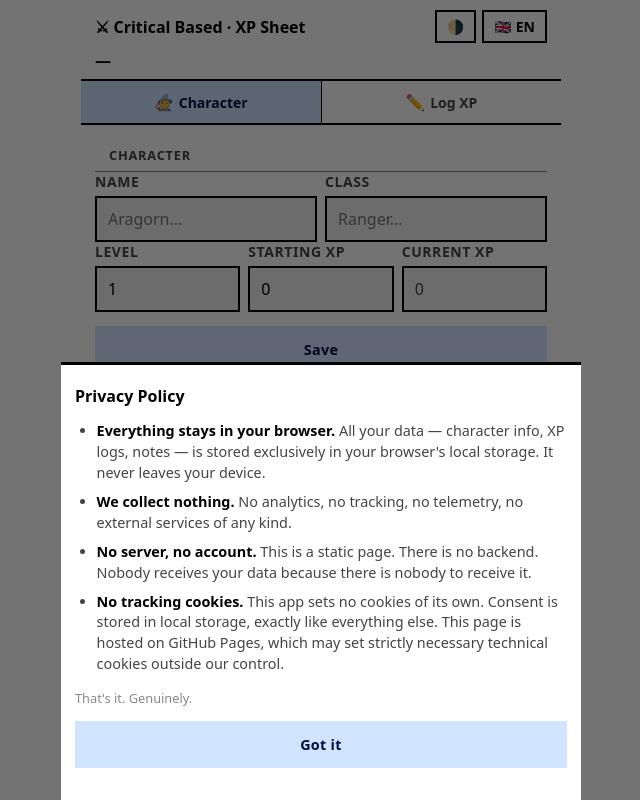
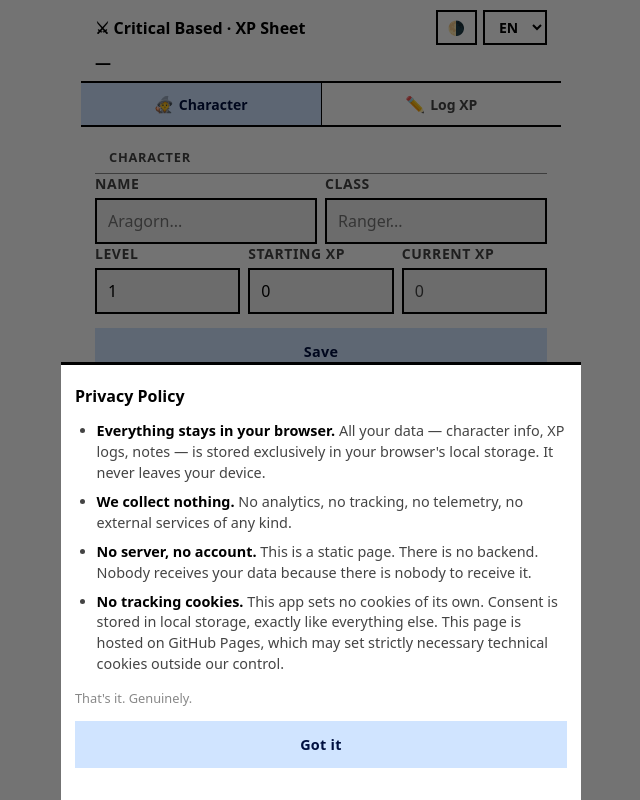
Before and after one commit to tntimo/crit-xp-sheet, a website: page index.html in a window 1280 px wide. Shown: the whole page, without its empty margins (319-959 px from the left). Drawn offline with nearby package versions, Linux system fonts and the light colour scheme.

Commit message:
languages dropdown

```diff
--- a/app.js
+++ b/app.js
@@ -193,10 +193,8 @@ function app() {
 
     T(k) { return (STRINGS[this.lang] || STRINGS.en)[k] || k; },
 
-    get langFlag() { return { en:'🇬🇧', it:'🇮🇹' }[this.lang]; },
-
-    toggleLang() {
-      this.lang = this.lang === 'en' ? 'it' : 'en';
+    setLang(code) {
+      this.lang = STRINGS[code] ? code : 'en';
       localStorage.setItem('cb_lang', this.lang);
     },
 
--- a/index.html
+++ b/index.html
@@ -22,10 +22,10 @@
       <h1>&#9876; Critical Based &middot; XP Sheet</h1>
       <div style="display:flex;gap:6px;">
         <button class="lang-btn" @click="cycleTheme()" x-text="themeIcon" title="Toggle theme"></button>
-        <button class="lang-btn" @click="toggleLang()">
-          <span x-text="langFlag"></span>
-          <span x-text="lang.toUpperCase()"></span>
-        </button>
+        <select class="lang-btn" @change="setLang($event.target.value)" :value="lang">
+          <option value="en">EN</option>
+          <option value="it">IT</option>
+        </select>
       </div>
     </div>
     <div class="char-strip">
--- a/style.css
+++ b/style.css
@@ -102,7 +102,7 @@ body { font-family: var(--font); font-size: 18px; background: var(--bg); color:
 header { background: var(--bg); border-bottom: 2px solid var(--border); padding: 10px 14px 8px; position: sticky; top: 0; z-index: 100; }
 .header-top { display: flex; align-items: center; justify-content: space-between; gap: 8px; margin-bottom: 6px; }
 header h1 { font-size: 1rem; font-weight: 800; }
-.lang-btn { background: transparent; border: 2px solid var(--border); color: var(--text); font: inherit; font-size: 0.875rem; font-weight: 700; padding: 5px 10px; cursor: pointer; display: flex; align-items: center; gap: 4px; transition: background 0.1s, color 0.1s; }
+.lang-btn { background: transparent; border: 2px solid var(--border); color: var(--text); font: inherit; font-size: 0.875rem; font-weight: 700; padding: 5px 10px; cursor: pointer; transition: background 0.1s, color 0.1s; }
 .lang-btn:hover { background: var(--border); color: var(--bg); }
 .char-strip { display: flex; align-items: baseline; gap: 8px; }
 .char-name  { font-size: 1rem; font-weight: 700; flex: 1; overflow: hidden; text-overflow: ellipsis; white-space: nowrap; }.char-xp    { font-size: 0.9rem; font-weight: 800; white-space: nowrap; margin-left: auto; display: flex; gap: 4px; align-items: baseline; }
```
